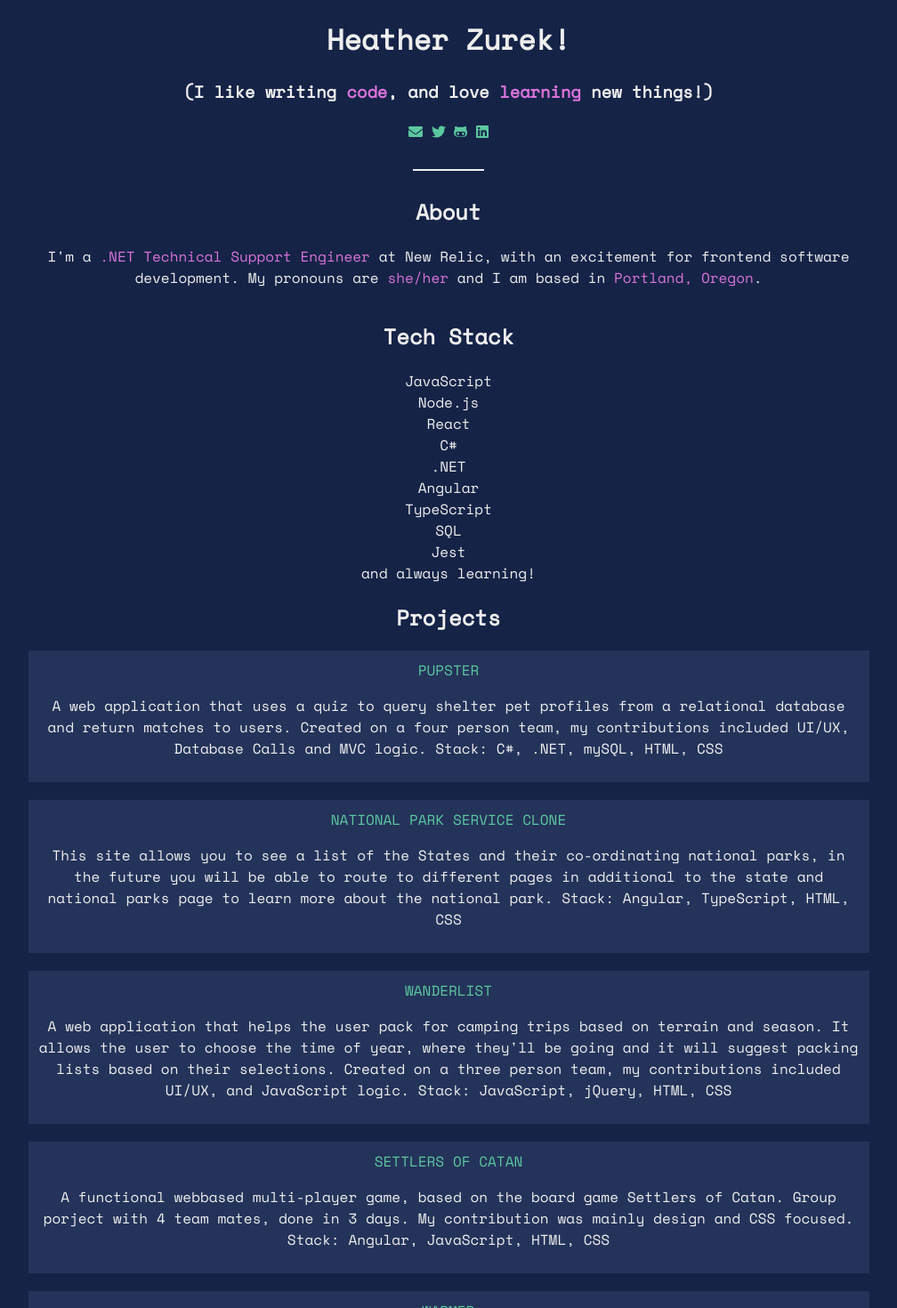
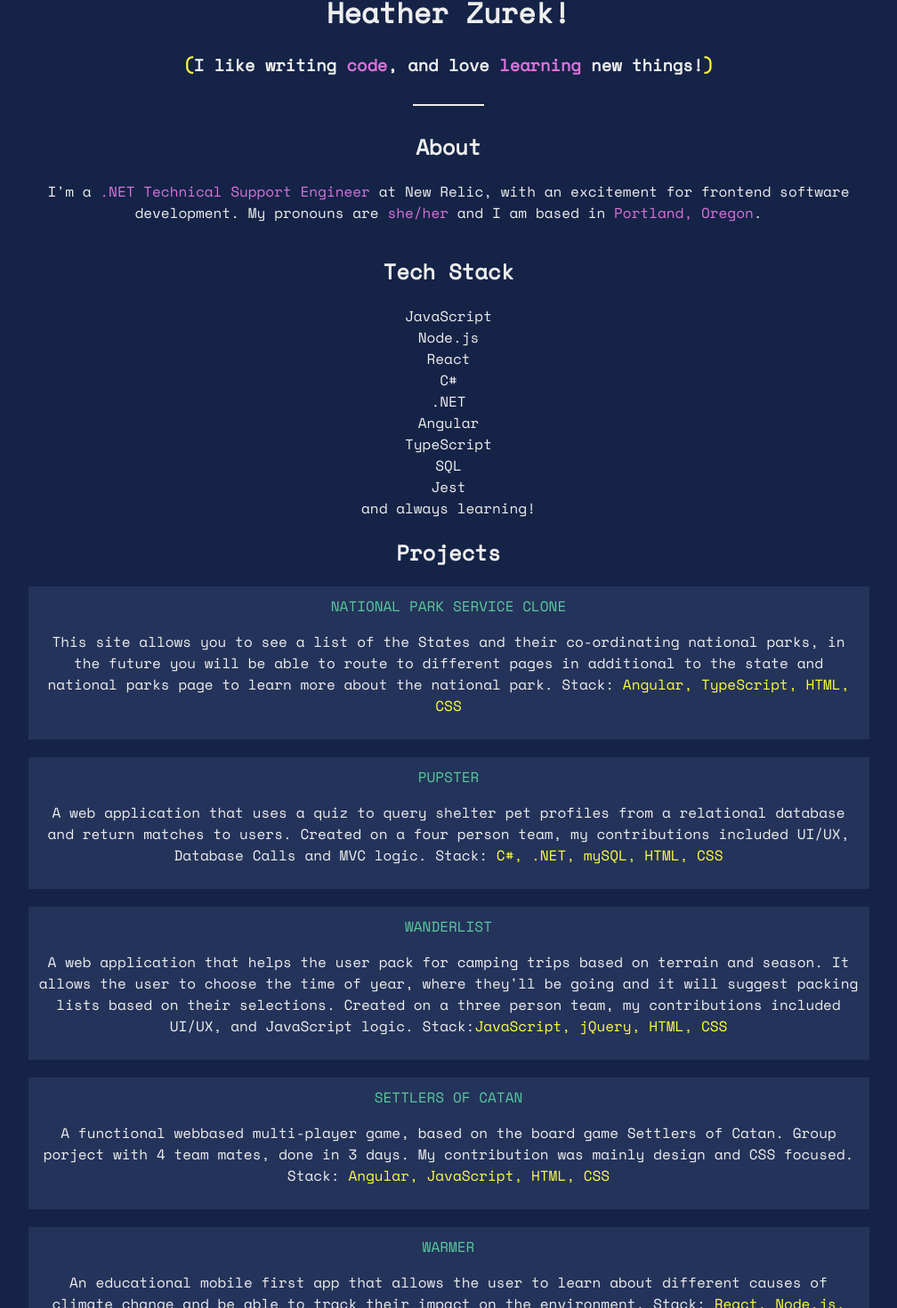
Before and after one commit to heatherzurek/hzportfolio, a React (Create React App) app: page / in a window 1280 px wide. Shown: the part 126-1596 px from the top of the page at 89% size, without its empty margins (136-1144 px from the left). Built offline with nearby package versions, Linux system fonts and the light colour scheme.

Commit message:
edit css, styling

```diff
--- a/src/App.js
+++ b/src/App.js
@@ -12,7 +12,6 @@
   return (
     <div className="box">
       <Intro />
-      <Links />
       <About />
       <Stack />
       <Projects />
--- a/src/Components/Intro.jsx
+++ b/src/Components/Intro.jsx
@@ -4,8 +4,9 @@
     return(
         <div>
             <h1>Hello, I'm</h1>
-            <h1>Heather Zurek!</h1>
-            <h3>(I like writing <span class="highlight">code</span>, and love <span class="highlight">learning</span> new things!)</h3>
+            <h1 class="helloHeather">Heather Zurek!</h1>
+            <h3><span class="highlight-2">(</span>I like writing <span class="highlight">code</span>, and love <span class="highlight">learning</span> new things!<span class="highlight-2">)</span></h3>
+            <hr/>
         </div>
     );
 }
--- a/src/Components/Links.jsx
+++ b/src/Components/Links.jsx
@@ -6,7 +6,7 @@
 export default function Links(){
     return(
         <div>
-            <a href="mailto:heather.zurek@gmail.com"><FontAwesomeIcon icon={ faEnvelope }/></a> <a href="http://www.twitter.com/sleepywifi"><FontAwesomeIcon icon={ faTwitter }/></a> <a href="http://www.github.com/heatherzurek"><FontAwesomeIcon icon={ faGithubAlt }/></a> <a href="http://www.linkedin.com/in/heatherzurek"><FontAwesomeIcon icon={ faLinkedin }/></a>
+            <a href="mailto:heather.zurek@gmail.com"><FontAwesomeIcon icon={ faEnvelope } size="2x"/></a> <a href="http://www.twitter.com/sleepywifi"><FontAwesomeIcon icon={ faTwitter } size="2x"/></a> <a href="http://www.github.com/heatherzurek"><FontAwesomeIcon icon={ faGithubAlt } size="2x"/></a> <a href="http://www.linkedin.com/in/heatherzurek"><FontAwesomeIcon icon={ faLinkedin } size="2x"/></a>
         <hr/>
         </div>
     );
--- a/src/Components/Projects.jsx
+++ b/src/Components/Projects.jsx
@@ -5,33 +5,33 @@
         <div>
             <h2>Projects</h2>
             <div class="projectBg">
+            <a href="https://npsclone.firebaseapp.com/">National Park Service Clone</a>
+            <p>This site allows you to see a list of the States and their co-ordinating national parks, in the future you
+                will be able to route to different pages in additional to the state and national parks page to learn more
+                about the national park. Stack: <span class="highlight-2">Angular, TypeScript, HTML, CSS</span></p>
+            </div>
+            <div class="projectBg">
             <a href="https://github.com/heatherzurek/pupster">Pupster</a>
             <p>A web application that uses a quiz to query shelter pet profiles from a relational database and return
                 matches to users. Created on a four person team, my contributions included UI/UX, Database Calls and MVC
-                logic. Stack: C#, .NET, mySQL, HTML, CSS</p>
-            </div>
-            <div class="projectBg">
-            <a href="https://npsclone.firebaseapp.com/">National Park Service Clone</a>
-            <p>This site allows you to see a list of the States and their co-ordinating national parks, in the future you
-                will be able to route to different pages in additional to the state and national parks page to learn more
-                about the national park. Stack: Angular, TypeScript, HTML, CSS</p>
+                logic. Stack: <span class="highlight-2">C#, .NET, mySQL, HTML, CSS</span></p>
             </div>
             <div class="projectBg">
             <a href="https://heatherzurek.github.io/wanderlist-camping/">Wanderlist</a>
             <p>A web application that helps the user pack for camping trips based on terrain and season. It allows the user
                 to choose the time of year, where they'll be going and it will suggest packing lists based on their
                 selections. Created on a three person team, my contributions included UI/UX, and JavaScript logic. Stack:
-                JavaScript, jQuery, HTML, CSS</p>
+                <span class="highlight-2">JavaScript, jQuery, HTML, CSS</span></p>
             </div>
             <div class="projectBg">
             <a href="https://settlers-ofcatan.firebaseapp.com/">Settlers of Catan</a>
             <p>A functional webbased multi-player game, based on the board game Settlers of Catan. Group porject with 4 team
-                mates, done in 3 days. My contribution was mainly design and CSS focused. Stack: Angular, JavaScript, HTML, CSS</p>
+                mates, done in 3 days. My contribution was mainly design and CSS focused. Stack: <span class="highlight-2">Angular, JavaScript, HTML, CSS</span></p>
             </div>
             <div class="projectBg">
             <a href="https://warm-er.firebaseapp.com/#/">Warmer</a>
             <p>An educational mobile first app that allows the user to learn about different causes of climate change and be
-                able to track their impact on the environment. Stack: React, Node.js, HTML, CSS, Material</p>
+                able to track their impact on the environment. Stack: <span class="highlight-2">React, Node.js, HTML, CSS, Material</span></p>
             </div>
             <p>You can view more on my <a href="www.github.com/heatherzurek">Github</a></p>
         </div>
--- a/src/index.css
+++ b/src/index.css
@@ -24,6 +24,9 @@
 .highlight {
   color: #d973da;
 }
+.highlight-2 {
+  color: #fdfd3c;
+}
 hr {
   margin-top: 30px;
   border-width: 0;
@@ -41,15 +44,12 @@
 img {
   margin: 0 15px;
 }
+.helloHeather {
+  margin-top: -30px;
+}
 .techStack {
   display: flex;
   flex-direction: column;
-}
-.socialLinks {
-  display: flex;
-  flex-direction: row;
-  justify-content: center;
-  margin-top: 40px;
 }
 .projectBg {
   background-color: #24335a;
```
